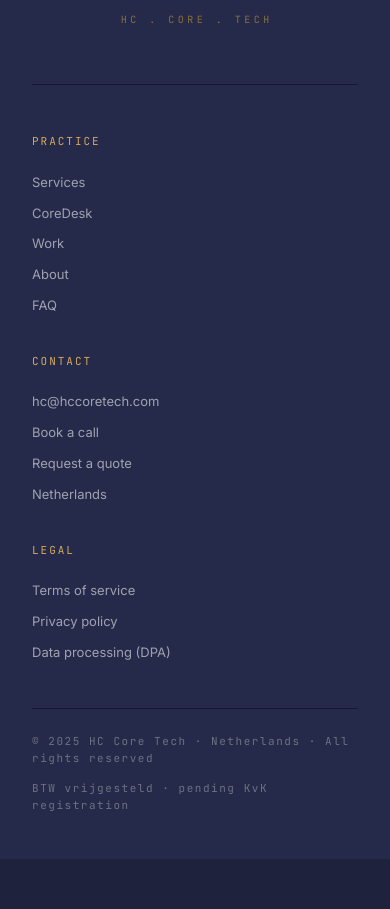
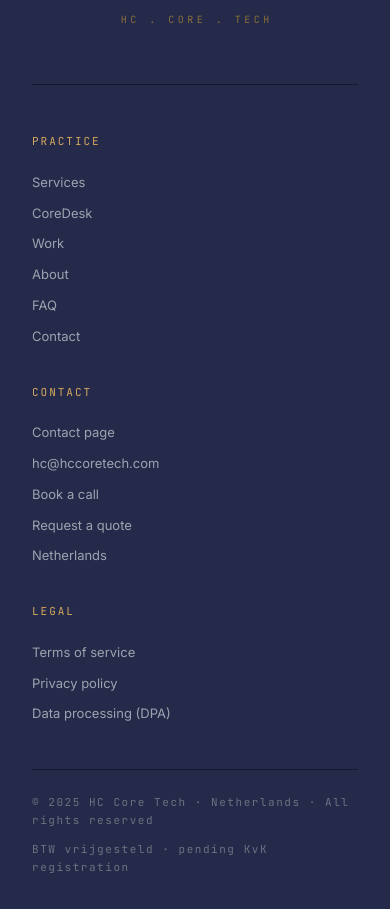
Before and after one commit to hc-core-tech/hccoretech-site, a Next.js app: page /faq in a window 390 px wide. Shown: the part 2420-3329 px from the top of the page. Before the commit the page ends 3279 px from the top, so only its background shows below. Built offline with nearby package versions, Linux system fonts and the light colour scheme.

Commit message:
nav: contact now in main nav (desktop + mobile) + footer nav + footer contact column

```diff
--- a/app/components/HCCoreTechHomepage.tsx
+++ b/app/components/HCCoreTechHomepage.tsx
@@ -393,6 +393,7 @@ function Nav() {
     { label: 'Reviews',  href: '/#reviews' },
     { label: 'About',    href: '/about' },
     { label: 'FAQ',      href: '/faq' },
+    { label: 'Contact',  href: '/contact' },
   ];
 
   return (
@@ -2633,6 +2634,7 @@ function Footer() {
               { label: 'How I work',    href: '/#how-i-work' },
             ]},
             { title: 'Contact',  items: [
+              { label: 'Contact page',       href: '/contact' },
               { label: 'Request a quote',    href: '/#quote' },
               { label: 'hc@hccoretech.com',  href: 'mailto:hc@hccoretech.com' },
             ]},
--- a/app/components/SharedLayout.tsx
+++ b/app/components/SharedLayout.tsx
@@ -39,6 +39,7 @@ const NAV_ITEMS = [
   { label: 'Work',     href: '/work' },
   { label: 'About',    href: '/about' },
   { label: 'FAQ',      href: '/faq' },
+  { label: 'Contact',  href: '/contact' },
 ]
 
 const CALENDLY = 'https://calendly.com/hc-hccoretech/30min'
@@ -350,6 +351,7 @@ function Footer() {
               { label: 'Work',     href: '/work' },
               { label: 'About',    href: '/about' },
               { label: 'FAQ',      href: '/faq' },
+              { label: 'Contact',  href: '/contact' },
             ].map(l => (
               <Link key={l.href} href={l.href} style={{
                 display: 'block', fontFamily: FONTS.ui, fontSize: '13px',
@@ -364,6 +366,10 @@ function Footer() {
               letterSpacing: '0.18em', color: T.gold,
               textTransform: 'uppercase', marginBottom: '16px',
             }}>Contact</div>
+            <Link href="/contact" style={{
+              display: 'block', fontFamily: FONTS.ui, fontSize: '13px',
+              color: T.softText, padding: '5px 0', textDecoration: 'none',
+            }}>Contact page</Link>
             <a href="mailto:hc@hccoretech.com" style={{
               display: 'block', fontFamily: FONTS.ui, fontSize: '13px',
               color: T.softText, padding: '5px 0', textDecoration: 'none',
--- a/app/contact/layout.tsx
+++ b/app/contact/layout.tsx
@@ -1,13 +1,13 @@
 import type { Metadata } from 'next'
 
 export const metadata: Metadata = {
-  title: 'Contact . Get in Touch',
+  title: 'Contact · Get in Touch',
   description: 'Ways to reach HC Core Tech. Request a written quote, book a discovery call, or send a direct email to hc@hccoretech.com.',
   alternates: {
     canonical: 'https://hccoretech.com/contact',
   },
   openGraph: {
-    title: 'Contact . Get in Touch',
+    title: 'Contact · Get in Touch',
     description: 'Ways to reach HC Core Tech. Request a written quote, book a discovery call, or send a direct email to hc@hccoretech.com.',
     url: 'https://hccoretech.com/contact',
     type: 'website',
@@ -15,7 +15,7 @@ export const metadata: Metadata = {
   },
   twitter: {
     card: 'summary_large_image',
-    title: 'Contact . Get in Touch',
+    title: 'Contact · Get in Touch',
     description: 'Ways to reach HC Core Tech. Request a written quote, book a discovery call, or send a direct email to hc@hccoretech.com.',
   },
 }
```
